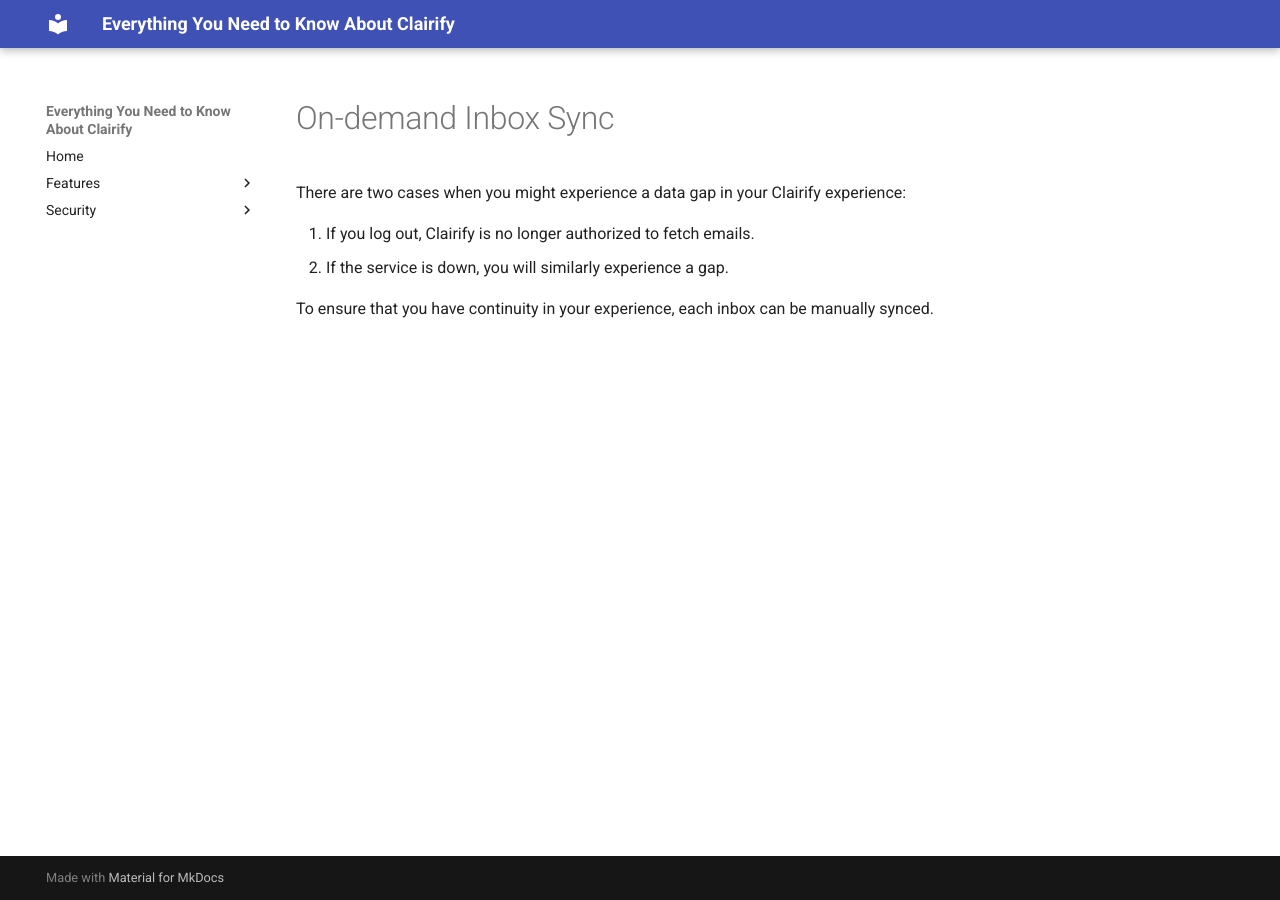
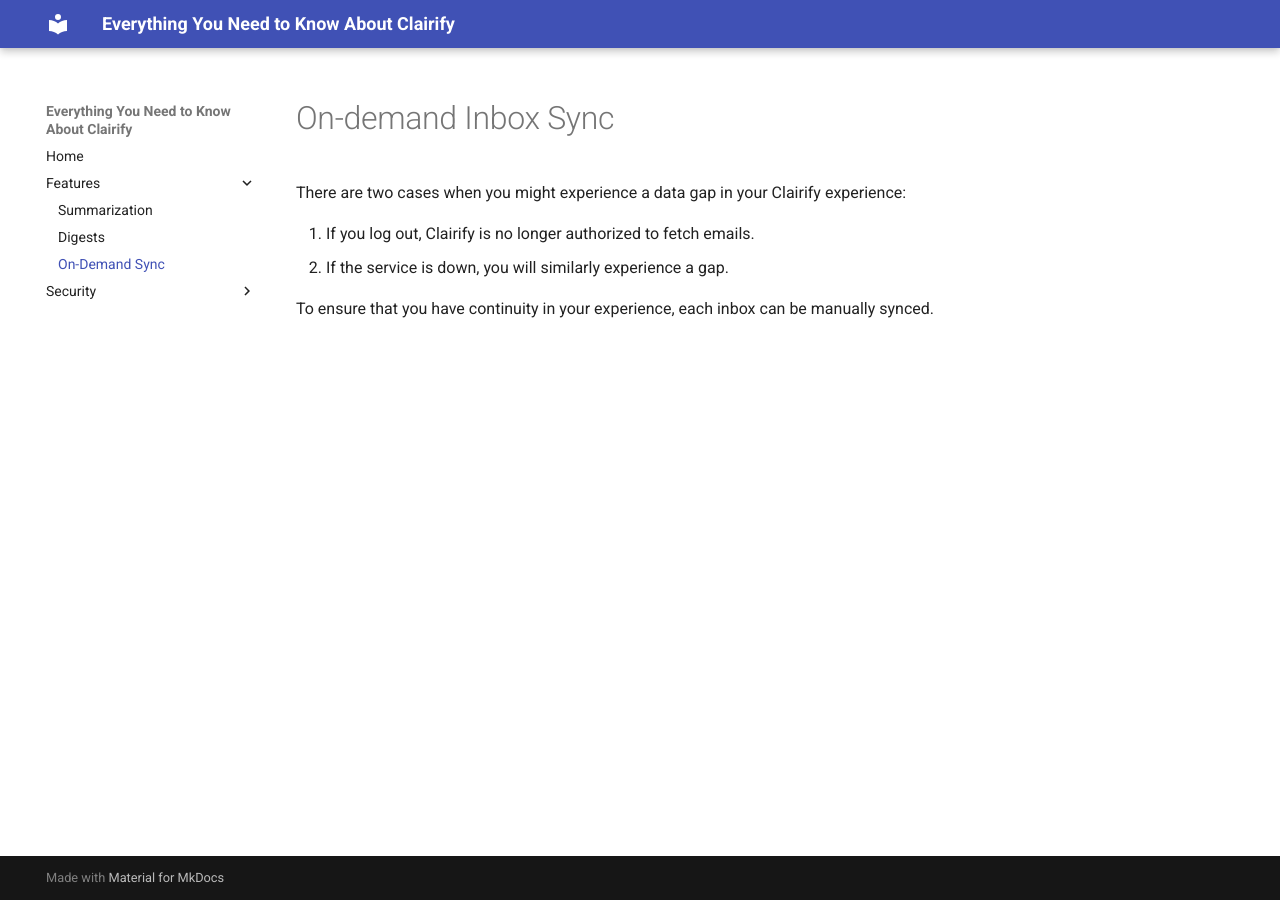
Before and after one commit to clairifyai/documentation, an MkDocs documentation site: the page built from docs/on-demand-sync.md, in a window 1280 px wide. Built offline with MkDocs 1.6.1 and Material for MkDocs 9.7.7, drawn with Linux system fonts in a browser that asks for light colours.

Commit message:
Added navigation for on-demand inbox syncing.

```diff
--- a/mkdocs.yml
+++ b/mkdocs.yml
@@ -4,6 +4,7 @@
   - Features:
     - Summarization: summarization.md
     - Digests: digests.md
+    - On-Demand Sync: on-demand-sync.md
   - Security:
     - Security: security.md
     - OAuth: oauth-scopes.md
```
